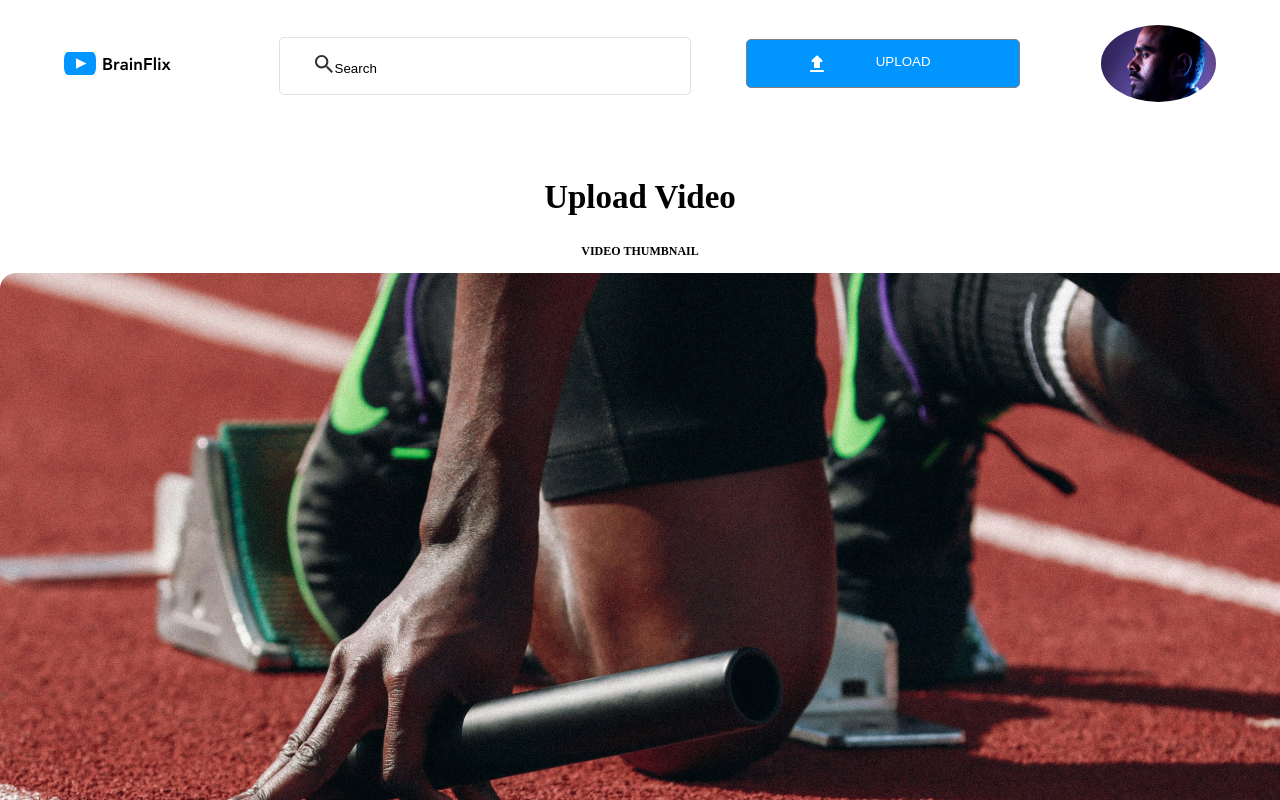
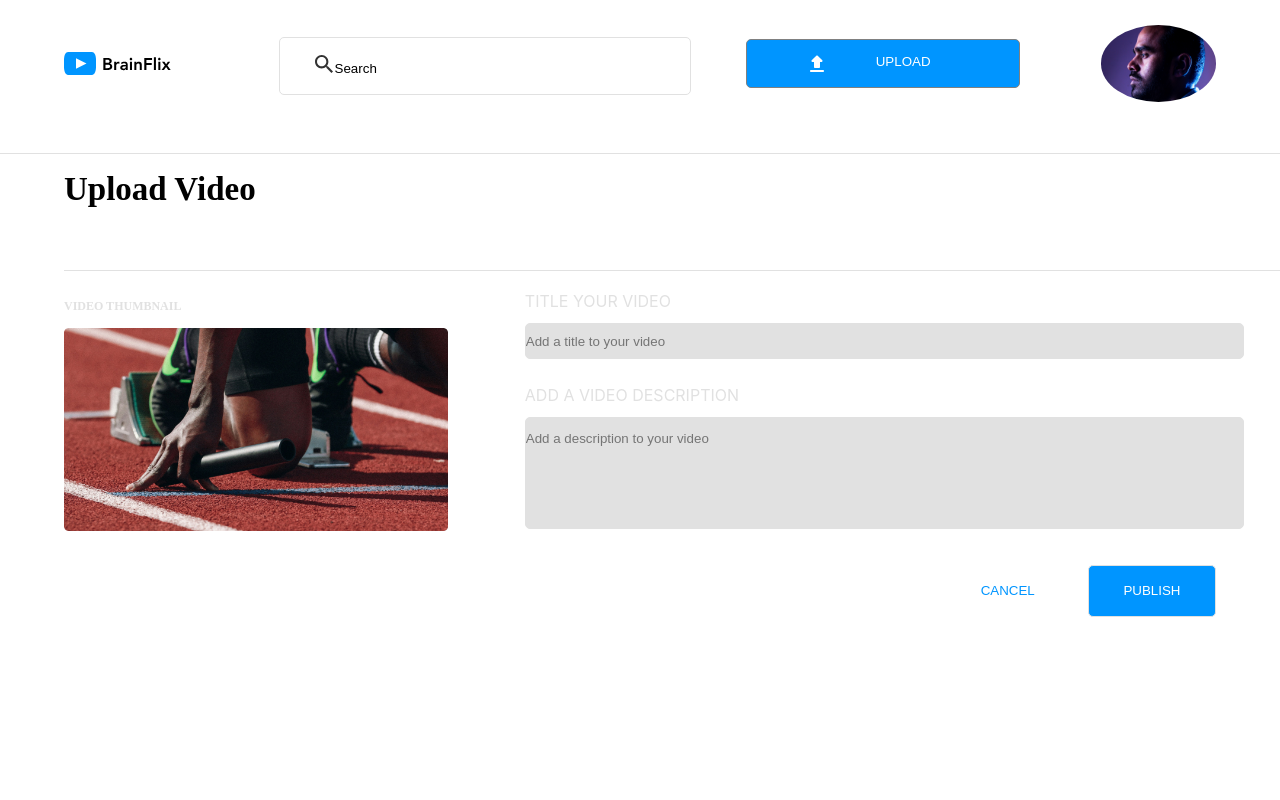
Before and after one commit to mortezatava/BrainFlix, a React (Create React App) app: page /uploadPage in a window 1280 px wide. Shown: the top 800 px of the page. Built offline with nearby package versions, Linux system fonts and the light colour scheme.

Commit message:
upload Page Sass

```diff
--- a/src/UploadPage/UploadPage.jsx
+++ b/src/UploadPage/UploadPage.jsx
@@ -51,17 +51,23 @@ function UploadPage() {
 
     return (
         <>
-            <h1>Upload Video</h1>
-            <h3>VIDEO THUMBNAIL</h3>
-            <img src={upload} alt='video-thumbnail' />
+            <h1 className='upload-heading'>Upload Video</h1>
+            <div className='upload-image__container' id='image-container'>
+                <h3 className='thumbnail-heading'>VIDEO THUMBNAIL</h3>
+                <img className='upload-image' src={upload} alt='video-thumbnail' />
+            </div>
             <div>
                 <form onSubmit={handleSubmit}>
-                    <label className='video-title__label'>TITLE YOUR VIDEO</label>
-                    <input value={videoTitle} onChange={handleVideoTitle} type='text' id='video-title' name='videoTitle' placeholder='Add a title to your video'></input>
-                    <label className='video-description__label'>ADD A VIDEO DESCRIPTION</label>
-                    <input value={videoDescription} onChange={handleDescription} type='text' id='video-description' name='videoDescription' placeholder='Add a description to your video'></input>
-                    <button className='submit' type='submit'>PUBLISH</button>
-                    <button className='cancel' type='button' onClick={handleCancel}>CANCEL</button>
+                    <div className='form-upper-container' id='form-upper__container'>
+                        <label className='video-title__label form-items'>TITLE YOUR VIDEO</label>
+                        <input className='form-items' value={videoTitle} onChange={handleVideoTitle} type='text' id='video-title' name='videoTitle' placeholder='Add a title to your video'></input>
+                        <label className='video-description__label form-items'>ADD A VIDEO DESCRIPTION</label>
+                        <input className='form-items' value={videoDescription} onChange={handleDescription} type='text' id='video-description' name='videoDescription' placeholder='Add a description to your video'></input>
+                    </div>
+                    <div className='buttons'>
+                        <button className='submit form-items' type='submit'>PUBLISH</button>
+                        <button className='cancel form-items' type='button' onClick={handleCancel}>CANCEL</button>
+                    </div>
                 </form>
             </div>
         </>
--- a/src/UploadPage/UploadPage.scss
+++ b/src/UploadPage/UploadPage.scss
@@ -0,0 +1,163 @@
+@use '../partials/mixins.scss';
+
+
+
+.upload-heading {
+    margin-top: 0;
+    border-top: 1px solid #e1e1e1;
+    padding-top: 1%;
+
+    @include mixins.tablet-and-desktop {
+        text-align: left;
+        padding-left: 5%;
+        padding-right: 5%;
+        padding-bottom: 2%;
+
+
+    }
+}
+
+.thumbnail-heading {
+    color: #e1e1e1;
+
+    @include mixins.tablet {
+        text-align: left;
+        margin-left: 5%;
+        margin-right: 5%;
+        padding-right: 5%;
+        padding-top: 2%;
+        border-top: 1px solid #e1e1e1;
+    }
+}
+
+.upload-image {
+    width: 100vw;
+    height: auto;
+    object-fit: cover;
+
+    @include mixins.tablet {
+        display: flex;
+        width: 50vw;
+        padding-left: 5%;
+    }
+}
+
+form {
+    display: flex;
+    flex-direction: column;
+    padding: 0 5%;
+
+    .form-items {
+        margin: 2% 0;
+    }
+
+    #video-title {
+        width: 90vw;
+        height: auto;
+        padding: 1.5% 0;
+        border: 1px solid #e1e1e1;
+        border-radius: 5px;
+        color: black;
+        background-color: #e1e1e1;
+    }
+
+    .video-title__label {
+        text-align: left;
+        color: #e1e1e1;
+        margin-bottom: 0;
+    }
+
+    #video-description {
+        width: 90vw;
+        height: auto;
+        padding: 2% 0 11% 0;
+        border: 1px solid #e1e1e1;
+        border-radius: 5px;
+        color: black;
+        background-color: #e1e1e1;
+    }
+
+    .video-description__label {
+        text-align: left;
+        color: #e1e1e1;
+        margin-bottom: 0;
+    }
+
+    .form-upper-container {
+        display: flex;
+        flex-direction: column;
+
+        @include mixins.desktop {}
+    }
+}
+
+.buttons {
+    display: flex;
+    flex-direction: column;
+
+    @include mixins.tablet-and-desktop {
+        flex-direction: row;
+        justify-content: flex-end;
+    }
+
+    .submit {
+        color: white;
+        background-color: #0095ff;
+        border: 1px solid #e1e1e1;
+        border-radius: 5px;
+        padding: 1.5% 0;
+
+        @include mixins.tablet-and-desktop {
+            order: 2;
+            padding-right: 3%;
+            padding-left: 3%;
+            margin-left: 4%;
+            align-self: flex-start;
+        }
+    }
+
+    .cancel {
+        color: #0095ff;
+        background-color: #ffffff;
+        border: 1px solid #ffffff;
+        border-radius: 5px;
+    }
+}
+
+#image-container {
+    @include mixins.desktop {
+        display: flex;
+        flex-direction: column;
+        margin-left: 5%;
+
+        .upload-image {
+            width: 30vw;
+        }
+
+        .thumbnail-heading {
+            text-align: left;
+            padding-top: 2%;
+            border-top: 1px solid #e1e1e1;
+        }
+    }
+}
+
+#form-upper__container {
+    @include mixins.desktop {
+        display: flex;
+        flex-direction: column;
+        position: relative;
+        margin-top: -22%;
+        margin-left: 40%;
+        margin-right: 5%;
+
+        #video-description {
+            width: 56vw;
+            padding-bottom: 13%;
+        }
+
+        #video-title {
+            width: 56vw;
+        }
+    }
+}
```
